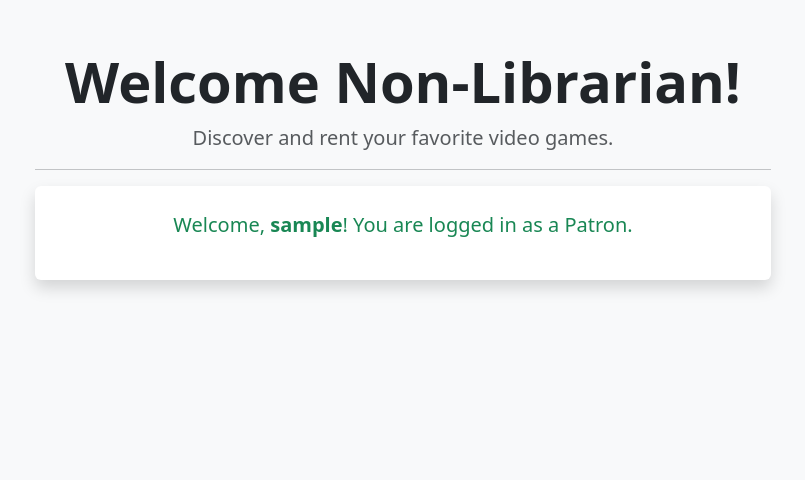
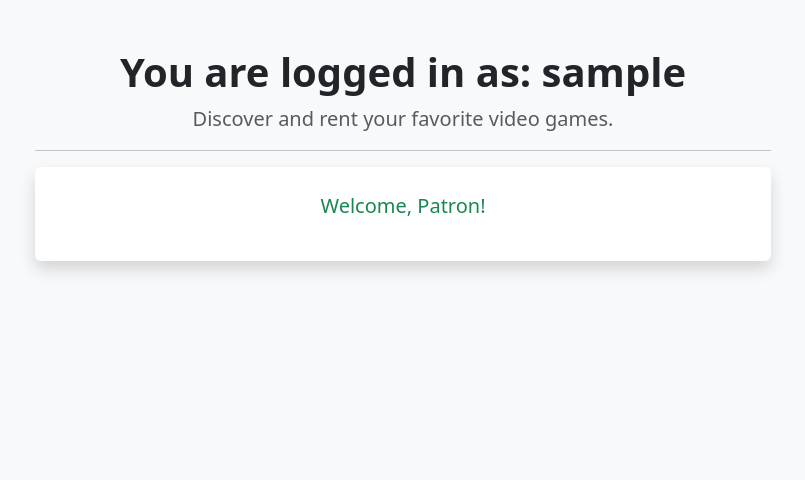
Before and after one commit to charleswittemann23/game-rentals, a Django app: page / in a window 1280 px wide. Shown: the part 56-536 px from the top of the page, without its empty margins (237-1042 px from the left). Run offline with Django 4.2, Linux system fonts and the light colour scheme; a user stored in the database is signed in; tables that the repository leaves empty hold one stand-in row (values such as "Sample post"); parts of the project's set-up code (start-up, migrations or seed data) failed here and were passed over; some libraries are stand-ins or nearby versions.

Commit message:
2/20: roles change message on welcome screen, idk what to do with admin.html yet

```diff
--- a/home/templates/home/index.html
+++ b/home/templates/home/index.html
@@ -48,7 +48,7 @@
     <main class="container text-center mt-5">
         <div class="row justify-content-center">
             <div class="col-md-8">
-                <h1 class="display-4 fw-bold">Welcome Non-Librarian!</h1>
+                <h1 class="display-7 fw-bold">You are logged in as: <strong>{{ username }}</strong></h1>
                 <p class="lead text-muted">Discover and rent your favorite video games.</p>
                 <hr>
 
@@ -58,7 +58,7 @@
                     {% elif role == "Librarian" %}
                         <p class="fs-5 text-primary">Welcome, Librarian! You have administrative privileges.</p>
                     {% elif role == "Patron" %}
-                        <p class="fs-5 text-success">Welcome, <strong>{{ username }}</strong>! You are logged in as a Patron.</p>
+                        <p class="fs-5 text-success">Welcome, Patron!</p>
                     {% else %}
                         <p class="fs-5 text-warning">Your role is unassigned. Please contact support.</p>
                     {% endif %}
```
